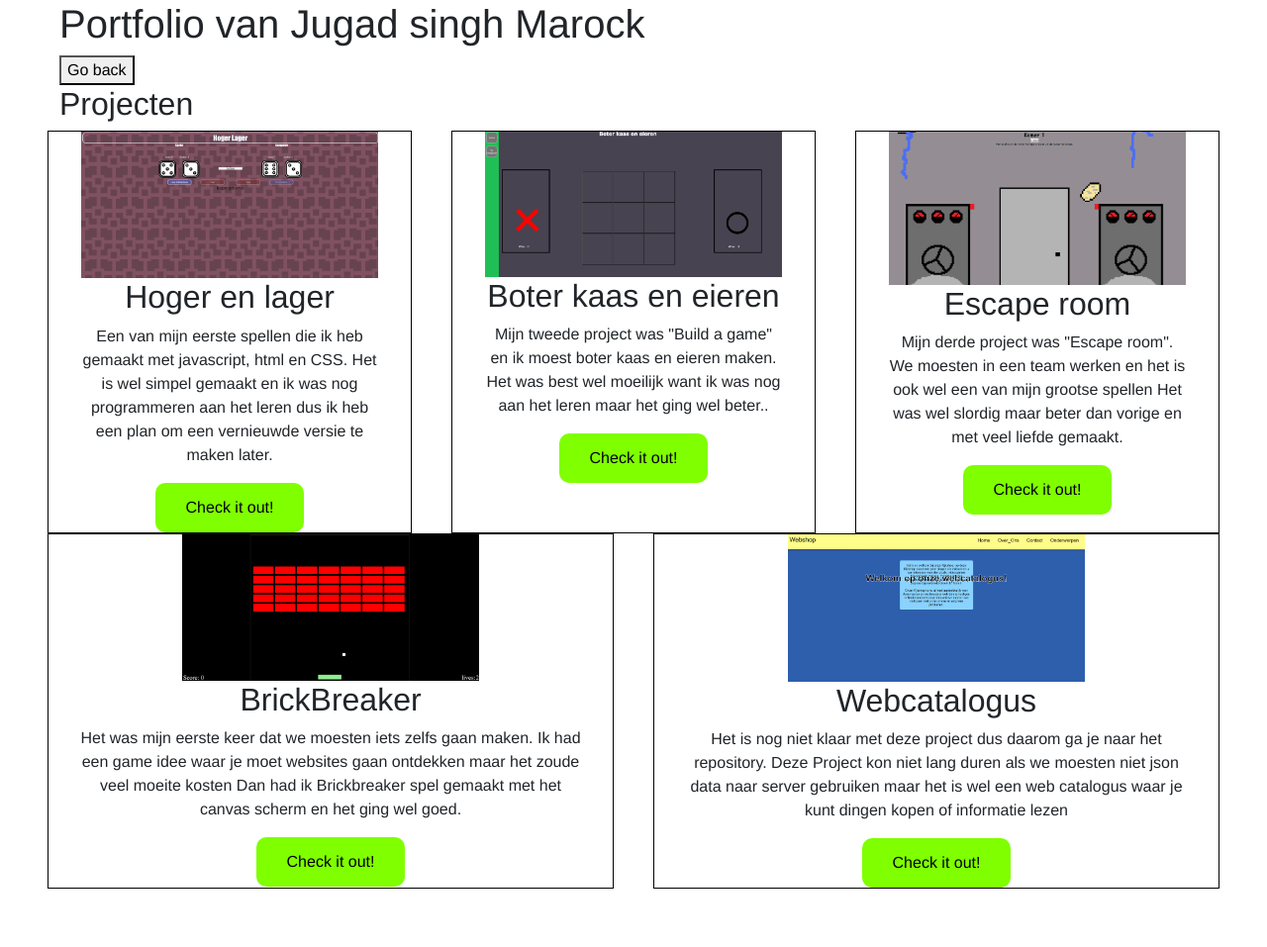
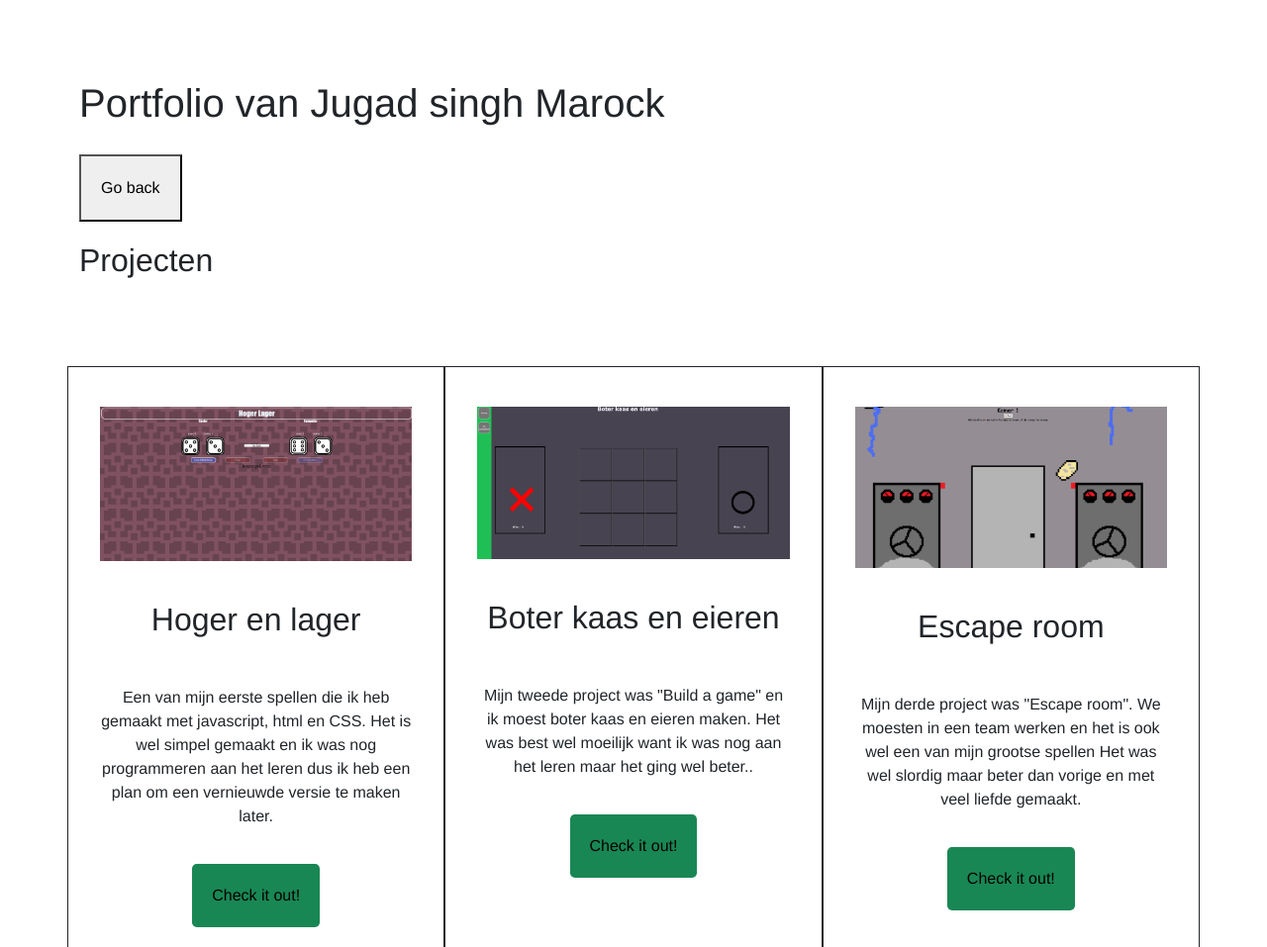
Before and after one commit to JugadsinghReal/jugadsinghreal.github.io, a plain HTML site: page Projecten.html in a window 1280 px wide. Shown: the top 957 px of the page at 99% size. Before the commit the page ends 898 px from the top, so only its background shows below. Drawn offline with nearby package versions, Linux system fonts and the light colour scheme.

Commit message:
less css and more bootstrap

```diff
--- a/Projecten.html
+++ b/Projecten.html
@@ -22,8 +22,8 @@
     </header>
     <main>
       <div class="row">
-        <div class="col proj">
-          <img class="proj-img" src="IMG/afbeelding.png" alt="" />
+        <div class="col proj border border-dark border-1 text-center">
+          <img class="img-fluid" src="IMG/afbeelding.png" alt="" />
           <br />
           <h2 class="titel">Hoger en lager</h2>
           <p class="project-txt">
@@ -32,10 +32,10 @@
             Het is wel simpel gemaakt en ik was nog programmeren aan het leren
             dus ik heb een plan om een vernieuwde versie te maken later.
           </p>
-          <a href="https://github.com/ROCMondriaanTIN/sd23-p01-project-hoger-lager-JugadsinghReal"><button class="link-button">Check it out!</button></a>
+          <a href="https://github.com/ROCMondriaanTIN/sd23-p01-project-hoger-lager-JugadsinghReal"><button class="link-button border border-0 bg-success rounded-3">Check it out!</button></a>
         </div>
-        <div class="col proj">
-          <img class="proj-img" src="IMG/afbeelding2.png" alt="" />
+        <div class="col proj border border-dark border-1 text-center">
+          <img class="img-fluid" src="IMG/afbeelding2.png" alt="" />
           <br />
           <h2 class="titel">Boter kaas en eieren</h2>
           <p class="project-txt">
@@ -44,10 +44,10 @@
             Het was best wel moeilijk want ik was nog aan het leren maar het
             ging wel beter..
           </p>
-          <a href="https://github.com/ROCMondriaanTIN/sd23-p02-project-build-a-game-jugad"><button class="link-button">Check it out!</button></a>
+          <a href="https://github.com/ROCMondriaanTIN/sd23-p02-project-build-a-game-jugad"><button class="link-button border border-0 bg-success rounded-3">Check it out!</button></a>
         </div>
-        <div class="col proj">
-          <img class="proj-img" src="IMG/escaperoom.png" alt="" />
+        <div class="col proj border border-dark border-1 text-center">
+          <img class="img-fluid" src="IMG/escaperoom.png" alt="" />
           <br />
           <h2 class="titel">Escape room</h2>
           <p class="project-txt">
@@ -56,12 +56,12 @@
             Het was wel slordig maar beter dan vorige en met veel liefde
             gemaakt.
           </p>
-          <a href="https://github.com/ROCMondriaanTIN/sd23-p02-escaperoom-the-doalers"><button class="link-button">Check it out!</button></a>
+          <a href="https://github.com/ROCMondriaanTIN/sd23-p02-escaperoom-the-doalers"><button class="link-button border border-0 bg-success rounded-3">Check it out!</button></a>
         </div>
       </div>
       <div class="row">
-        <div class="col proj">
-          <img class="proj-img" src="IMG/brickbreaker.png" alt="" />
+        <div class="col proj border border-dark border-1 text-center">
+          <img class="img-fluid" src="IMG/brickbreaker.png" alt="" />
           <br />
           <h2 class="titel">BrickBreaker</h2>
           <p class="project-txt">
@@ -71,10 +71,10 @@
             Dan had ik Brickbreaker spel gemaakt met het canvas scherm en het
             ging wel goed.
           </p>
-          <a href="https://github.com/ROCMondriaanTIN/sd23-p03-revenge-of-javascript-jugad-b1m"><button class="link-button">Check it out!</button></a>
+          <a href="https://github.com/ROCMondriaanTIN/sd23-p03-revenge-of-javascript-jugad-b1m"><button class="link-button border border-0 bg-success rounded-3">Check it out!</button></a>
         </div>
-        <div class="col proj">
-          <img class="proj-img" src="IMG/webcatalogus.png" alt="" />
+        <div class="col proj border border-dark border-1 text-center">
+          <img class="img-fluid" src="IMG/webcatalogus.png" alt="" />
           <br />
           <h2 class="titel">Webcatalogus</h2>
           <p class="project-txt">
@@ -84,7 +84,7 @@
             server gebruiken maar het is wel een web catalogus waar je kunt
             dingen kopen of informatie lezen
           </p>
-          <a href="https://github.com/ROCMondriaanTIN/sd23-p03-project-webcatalogus-jab"><button class="link-button">Check it out!</button></a>
+          <a href="https://github.com/ROCMondriaanTIN/sd23-p03-project-webcatalogus-jab"><button class="link-button border border-0 bg-success rounded-3">Check it out!</button></a>
         </div>
       </div>
     </main>
--- a/css/style.css
+++ b/css/style.css
@@ -1,43 +1,12 @@
 *{
-    margin-left: 20px;
-    margin-right: 20px;
+
+    padding: 20px;
     row-gap: 20px;
     font-family: 'Franklin Gothic Medium', 'Arial Narrow', Arial, sans-serif;
 }
 
-.logo{
-width: 200px;
-height: 200px;
-}
+
 
 .home{
-    text-align: center;
-    border: solid 1px black;
     background-color: darkred;
 }
-
-
-
-
-.proj{
-    text-align: center;
-    border: 1px solid black;
-}
-
-.proj-img{
-    width: 300px;
-}
-
-.link-button{
-    background-color: chartreuse;
-    height: 50px;
-    width: 150px;
-    border: none;
-    border-radius: 10px;
-}
-
-@media  screen and (max-width: 1000px) {
-    *{
-
-    }
-}
```
Also changed, not shown: index.html (+6 -6 lines), werk.html (+26 -2 lines), IMG/Papyrus-undertale.png (added).
